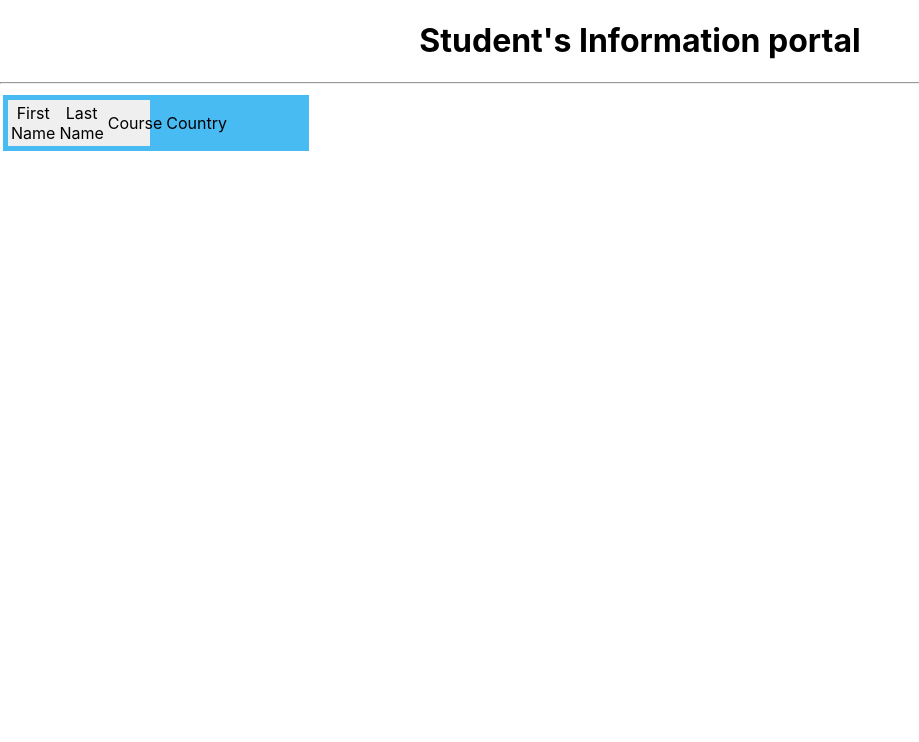
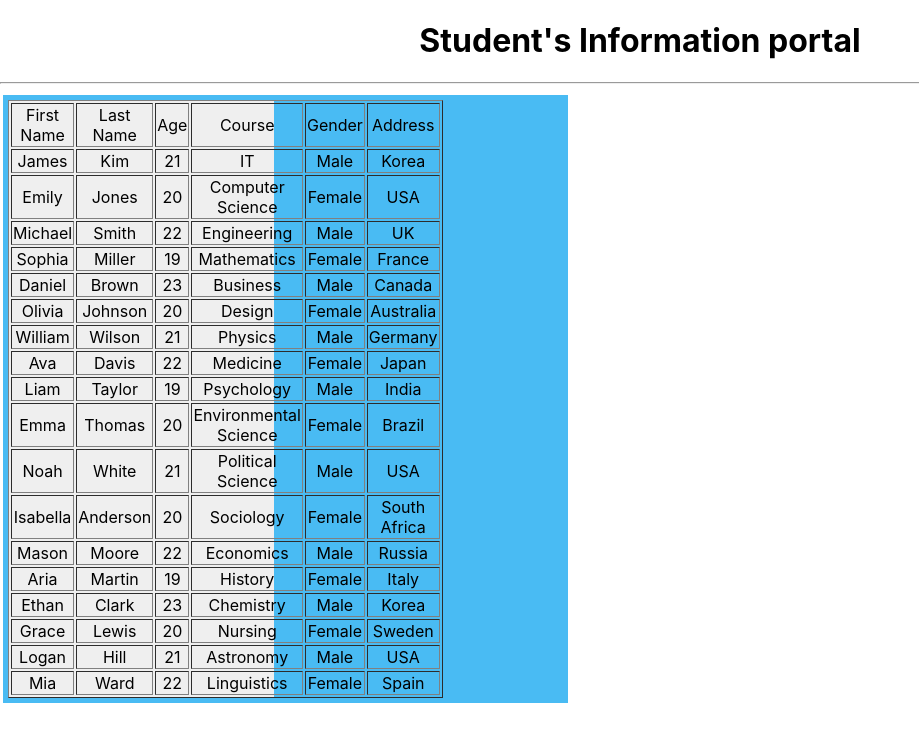
Before and after one commit to Kasunchira/IT3133-Assignment03, a React (Create React App) app in the folder studentapp/: page / in a window 1280 px wide. Shown: the top 742 px of the page, without its empty margins (0-919 px from the left). Built offline with nearby package versions, Linux system fonts and the light colour scheme.

Commit message:
student table already created

```diff
--- a/studentapp/src/App.js
+++ b/studentapp/src/App.js
@@ -1,4 +1,3 @@
-import logo from './logo.svg';
 import './App.css';
 import { students } from './data/StudentsDb';
 import StudentTable from './components/StudentTable';
@@ -9,7 +8,7 @@ function App() {
     <div className="App">
       <h1>Student's Information portal</h1>
       <hr/>
-      <table>
+      <table width="100">
         <tbody>
           <tr>
             <td>
--- a/studentapp/src/components/StudentTable.js
+++ b/studentapp/src/components/StudentTable.js
@@ -1,19 +1,37 @@
 import '../assets/css/compo.css' ;
 export default function StudentTable(props){
     return(
+        <>
         <div className="outerDiv">
             <div className="leftDiv">
-                <table>
+                <table border="1">
                    <thead>
                     <tr>
                         <td>First Name</td>
                         <td>Last Name</td>
+                        <td>Age</td>
                         <td>Course</td>
-                        <td>Country</td>
+                        <td>Gender</td>
+                        <td>Address</td>
                     </tr>
                     </thead>
+                    <tbody>
+                        {
+                            props.students.map (student=>
+                                <tr>
+                                <td>{student.firstName}</td>
+                                <td>{student.lastName}</td>
+                                <td>{student.age}</td>
+                                <td>{student.course}</td>
+                                <td>{student.gender}</td>
+                                <td>{student.address.country}</td>
+                                </tr>
+                            )
+                        }
+                    </tbody>
                 </table>
             </div>
         </div>
+        </>
     );
 }
```
